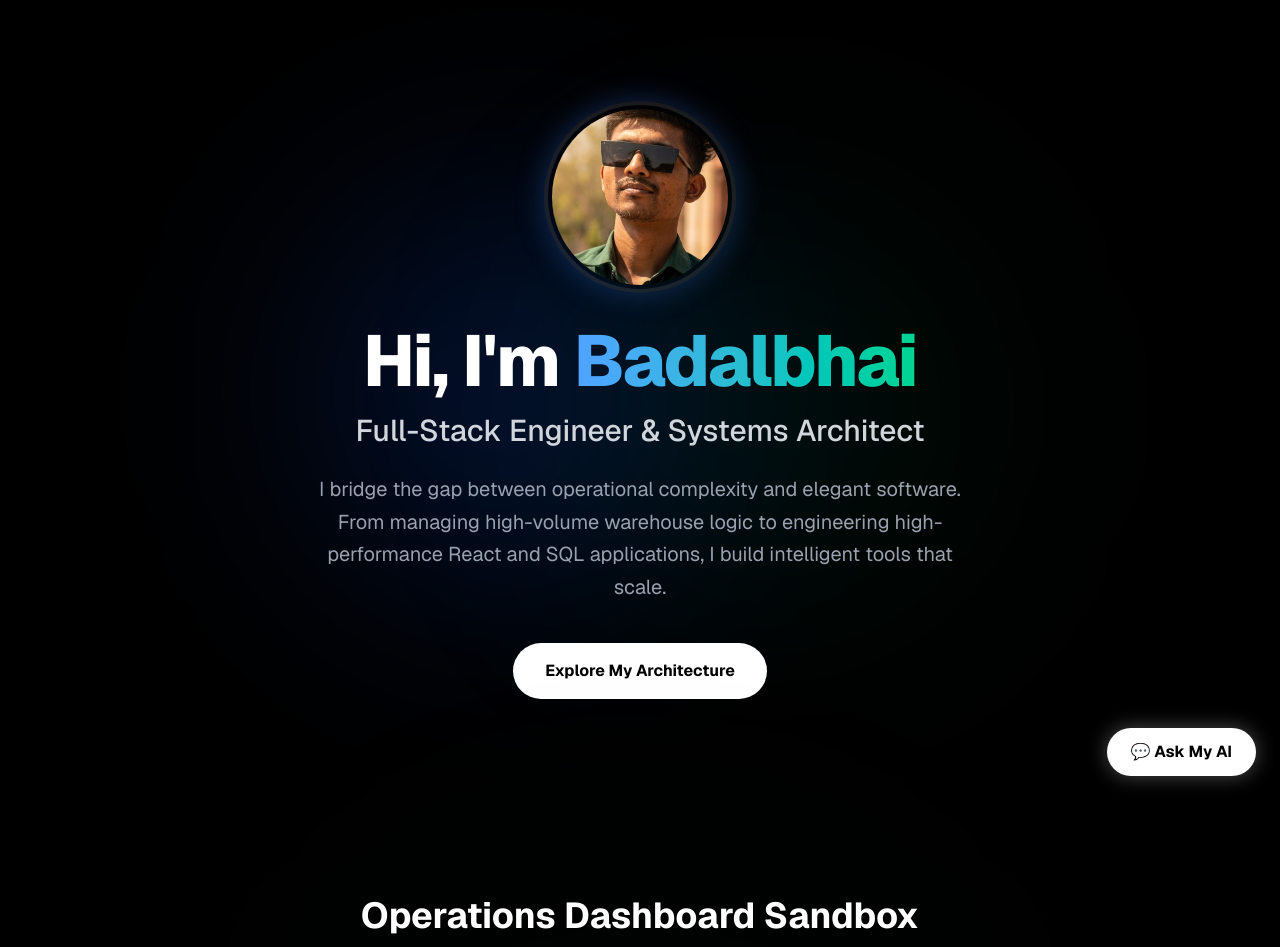
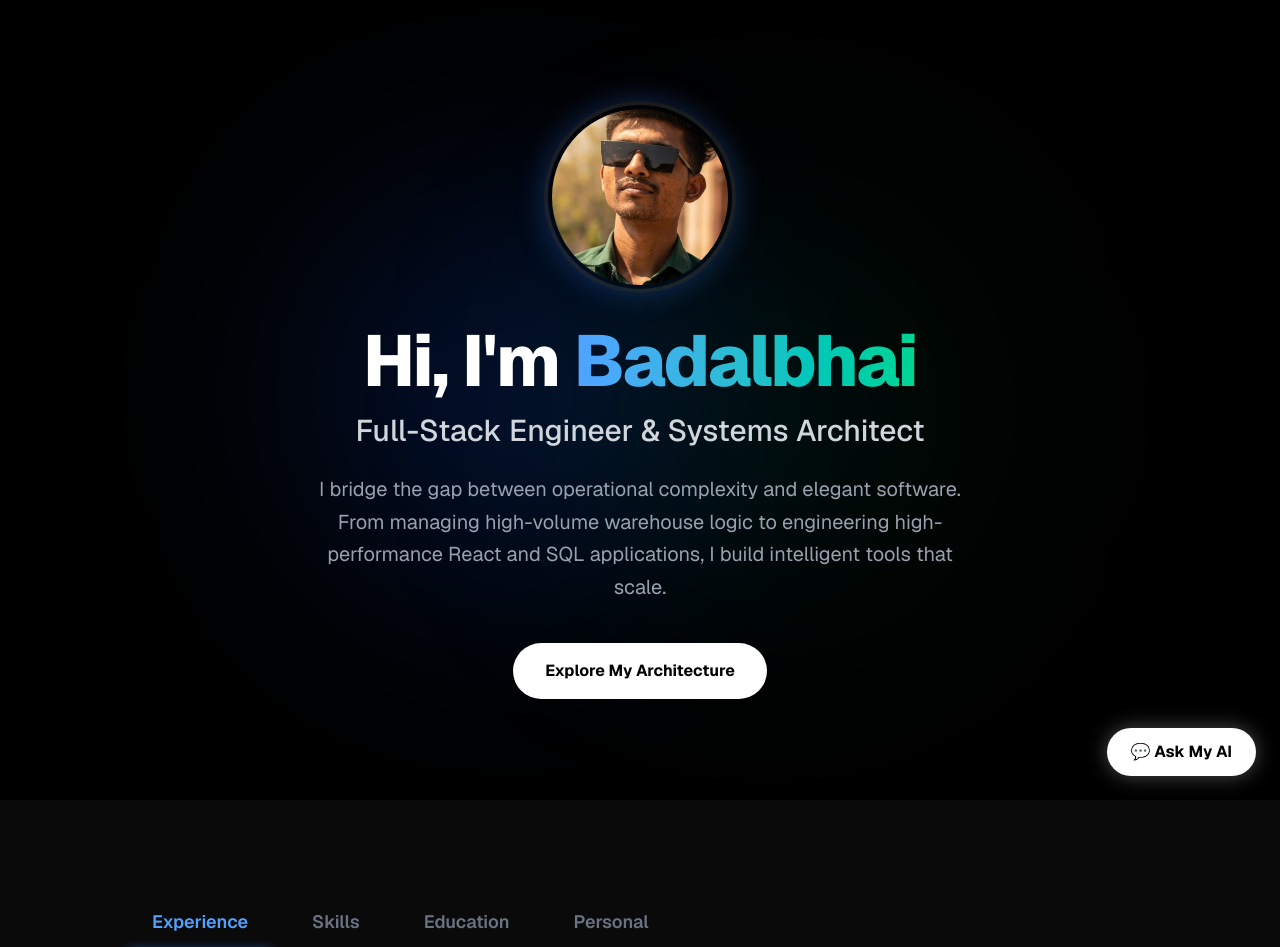
Before and after one commit to badalvasava286-ai/portfolio-frontend, a Next.js app: page / in a window 1280 px wide. Shown: the top 947 px of the page. Built offline with nearby package versions, Linux system fonts and the light colour scheme.

Commit message:
Fixed missing save and added component layout

```diff
--- a/app/page.tsx
+++ b/app/page.tsx
@@ -12,9 +12,8 @@ export default function Home() {
     <div className="bg-black min-h-screen font-sans selection:bg-blue-500 selection:text-white scroll-smooth">
       <main>
         <Hero />
-        <DashboardSandbox />
+        <AboutTabs />
         <Experience />
-        <AboutTabs />
         <SqlTerminal />
         <Projects />
         <Contact />
```
